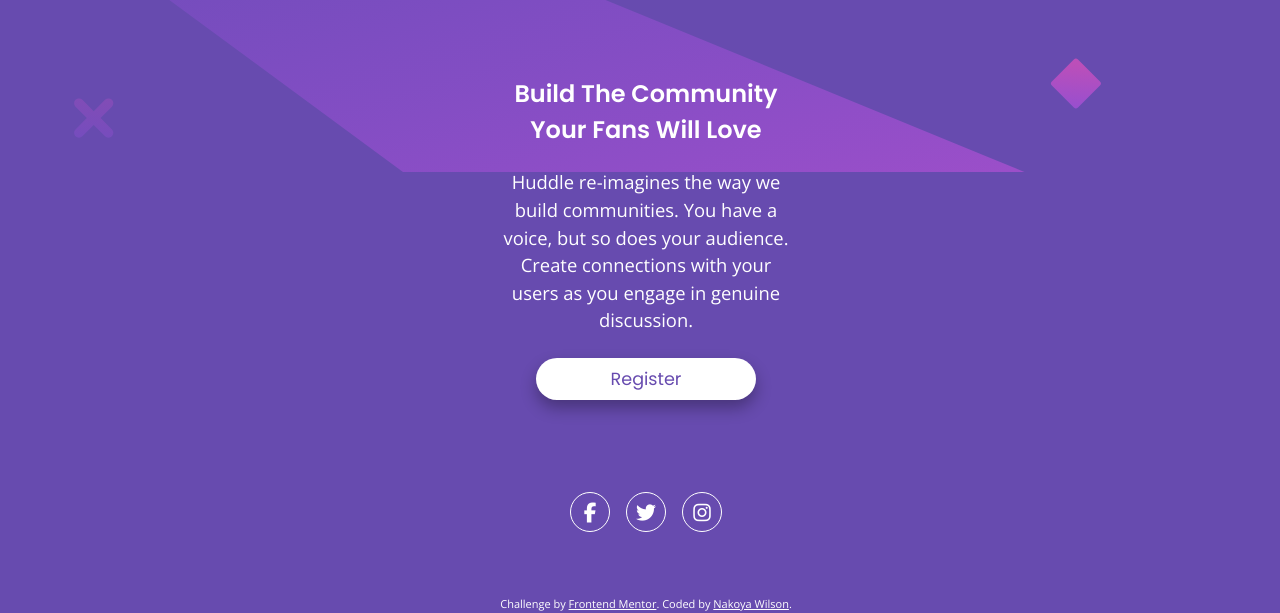
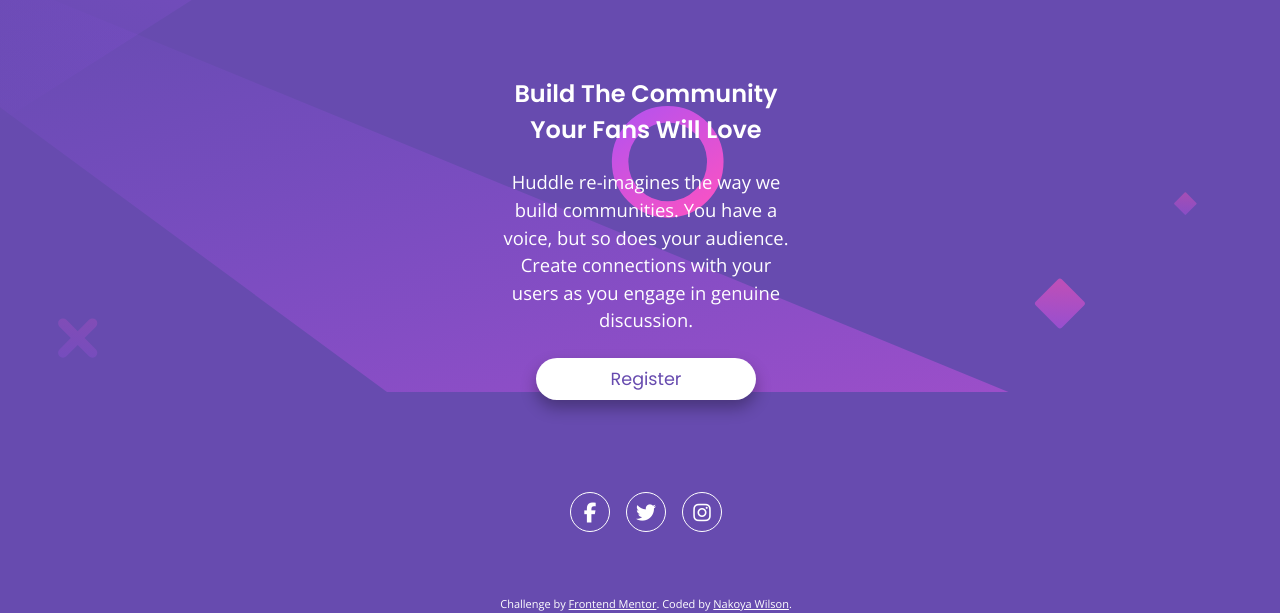
Before and after one commit to nakoyawilson/huddle-landing-page, a plain HTML site: page index.html in a window 1280 px wide. Shown: the part 605-1218 px from the top of the page. Drawn offline with nearby package versions, Linux system fonts and the light colour scheme.

Commit message:
Adjust background position

```diff
--- a/css/styles.css
+++ b/css/styles.css
@@ -20,6 +20,7 @@
   background-image: url("../images/bg-desktop.svg");
   background-repeat: no-repeat;
   background-size: contain;
+  background-position: -1rem;
   font-family: var(--font-primary);
   font-weight: 400;
   color: var(--white);
```
